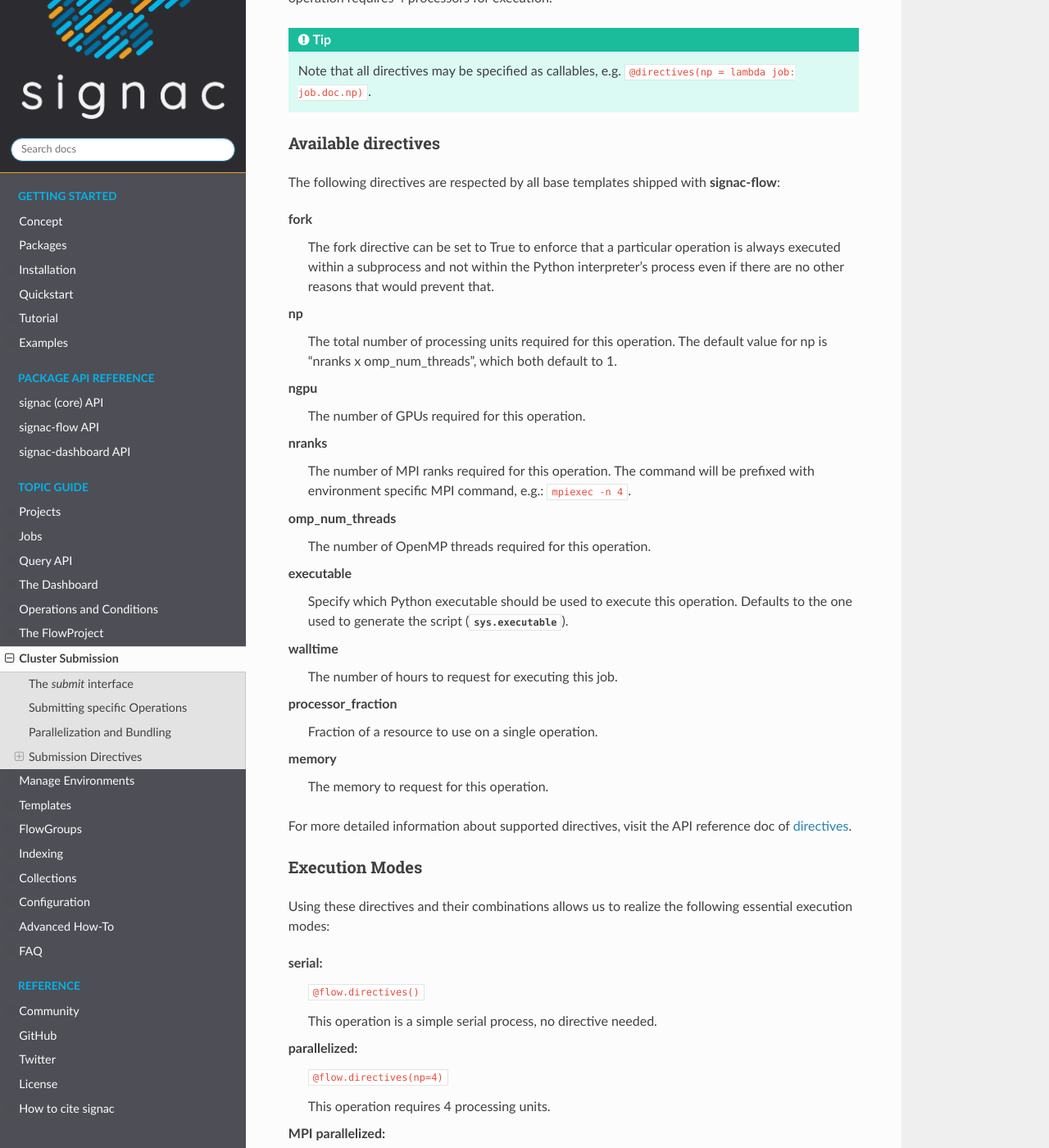
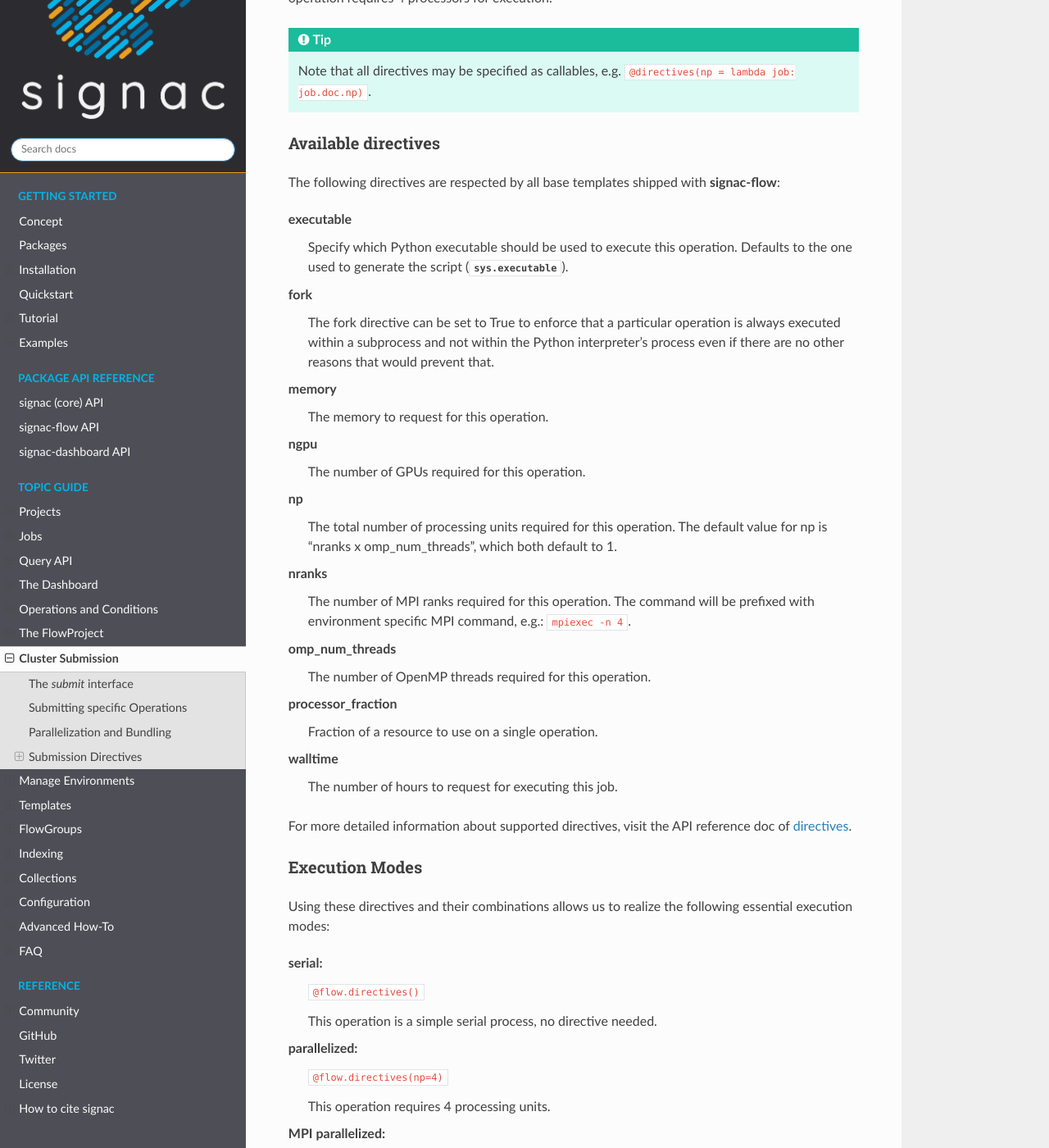
Before and after one commit to glotzerlab/signac-docs, a Sphinx documentation site: the page built from docs/source/cluster_submission.rst, in a window 1280 px wide and 1400 px high, scrolled down 2973 px. Shown: the whole window at 82% size. Built offline with Sphinx 7.4.7 and the Read the Docs theme 2.0.0, drawn with Linux system fonts in a browser that asks for light colours; some of the changed lines change nothing that is shown.

Commit message:
Alphabetize the glossary

```diff
--- a/docs/source/cluster_submission.rst
+++ b/docs/source/cluster_submission.rst
@@ -126,15 +126,22 @@
 
 .. glossary::
 
+    executable
+      Specify which Python executable should be used to execute this operation.
+      Defaults to the one used to generate the script (:py:attr:`sys.executable`).
+
     fork
       The fork directive can be set to True to enforce that a particular operation is always executed within a subprocess and not within the Python interpreter’s process even if there are no other reasons that would prevent that.
+
+    memory
+      The memory to request for this operation.
+
+    ngpu
+      The number of GPUs required for this operation.
 
     np
       The total number of processing units required for this operation.
       The default value for np is "nranks x omp_num_threads", which both default to 1.
-
-    ngpu
-      The number of GPUs required for this operation.
 
     nranks
       The number of MPI ranks required for this operation.
@@ -143,18 +150,11 @@
     omp_num_threads
       The number of OpenMP threads required for this operation.
 
-    executable
-      Specify which Python executable should be used to execute this operation.
-      Defaults to the one used to generate the script (:py:attr:`sys.executable`).
+    processor_fraction
+      Fraction of a resource to use on a single operation.
 
     walltime
       The number of hours to request for executing this job.
-
-    processor_fraction
-      Fraction of a resource to use on a single operation.
-
-    memory
-      The memory to request for this operation.
 
 For more detailed information about supported directives, visit the API reference doc of `directives <https://docs.signac.io/projects/flow/en/latest/api.html#flow.directives>`_.
 
```
